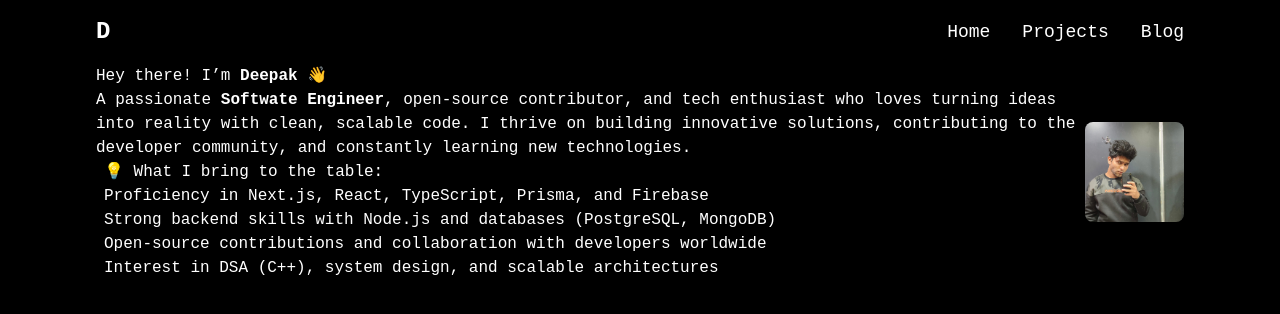
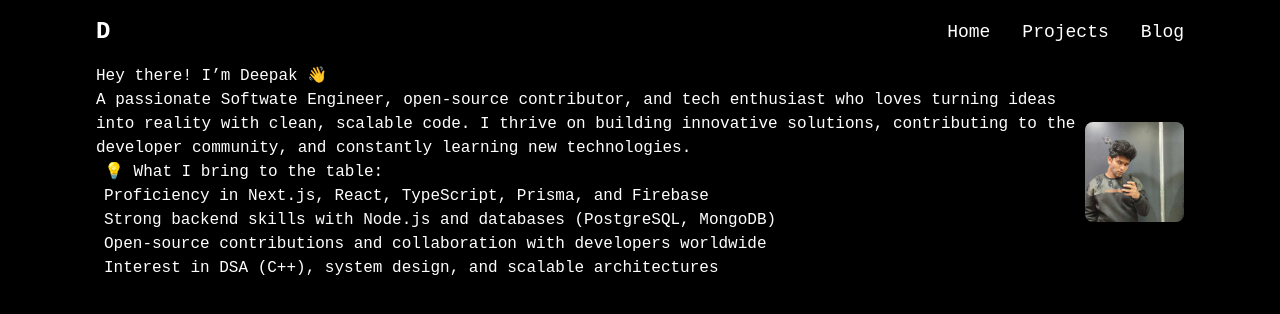
Before and after one commit to deep231w/my-portfolio, a Next.js app: page / in a window 1280 px wide. Shown: the top 314 px of the page. Built offline with nearby package versions, Linux system fonts and the light colour scheme; a web font is replaced by a local one.

Commit message:
font updated

```diff
--- a/app/globals.css
+++ b/app/globals.css
@@ -3,22 +3,23 @@
     background: #000;
 }
 
-@font-face {
+/* @font-face {
     font-family: 'JetBrains Mono';
     src: url('/fonts/JetBrainsMono-Regular.woff2') format('woff2'),
          url('/fonts/JetBrainsMono-Regular.ttf') format('truetype');
     font-weight: 400;
     font-style: normal;
-  }
+  } */
 
   @font-face {
     font-family: 'JetBrains Mono';
     src: url('/fonts/JetBrainsMono-Bold.woff2') format('woff2'),
          url('/fonts/JetBrainsMono-Bold.ttf') format('truetype');
-    font-weight: 700;
+    font-weight: 100;
     font-style: normal;
   }
 
   body {
-    font-family: 'JetBrains Mono', monospace;
+    font-family: 'Fira Code', monospace;
+    font-weight: 20;
   }
```
